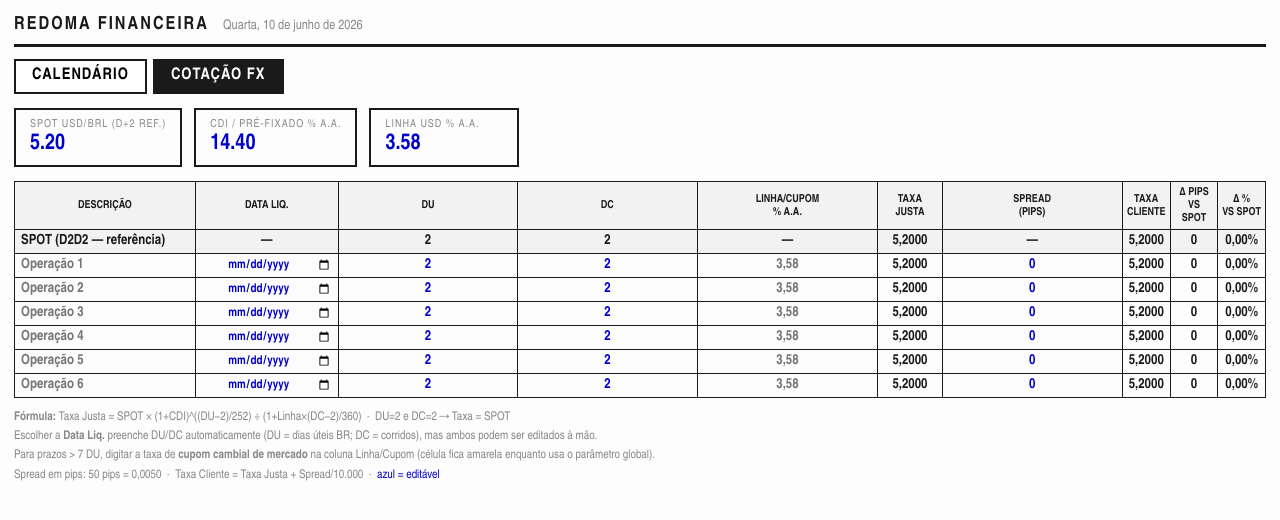
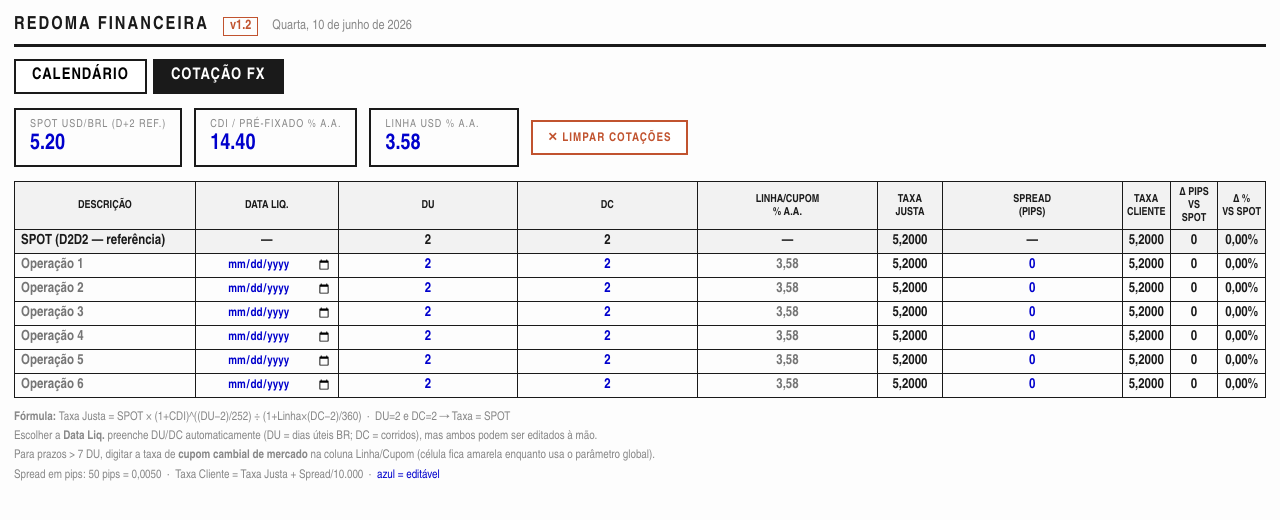
Before and after one commit to ykeuti/redoma-financeira, a plain HTML site: page index.html in a window 1280 px wide. Both pictures are taken after a click on the button "COTAÇÃO FX". Drawn offline with Linux system fonts and the light colour scheme.

Commit message:
v1.2 - botao limpar cotacoes na aba FX e selo de versao

```diff
--- a/index.html
+++ b/index.html
@@ -14,6 +14,7 @@
   h1{font-size:18px; letter-spacing:2px; text-transform:uppercase;}
   .topo{display:flex; align-items:baseline; gap:14px; border-bottom:3px solid var(--ink); padding-bottom:8px; margin-bottom:12px;}
   .topo small{color:var(--gray);}
+  .topo .versao{font-weight:bold; color:var(--mag); border:1px solid var(--mag); padding:0 6px;}
   nav{display:flex; gap:6px; margin-bottom:14px;}
   nav button{font:inherit; font-weight:bold; padding:6px 16px; border:2px solid var(--ink); background:#fff; cursor:pointer; text-transform:uppercase; letter-spacing:1px;}
   nav button.on{background:var(--ink); color:#fff;}
@@ -64,6 +65,8 @@
   .par{border:2px solid var(--ink); padding:8px 14px; min-width:150px;}
   .par label{display:block; font-size:11px; text-transform:uppercase; letter-spacing:1px; color:var(--gray);}
   .par input{font:inherit; font-size:22px; font-weight:bold; color:#0000cc; border:none; width:110px; background:transparent; outline:none;}
+  .bt-limpar{font:inherit; font-size:12px; font-weight:bold; align-self:center; padding:8px 14px; border:2px solid var(--mag); background:#fff; color:var(--mag); cursor:pointer; text-transform:uppercase; letter-spacing:1px;}
+  .bt-limpar:hover{background:var(--mag); color:#fff;}
   .fx-tab th{border:1px solid var(--ink); font-size:11px; padding:4px; background:var(--soft); text-transform:uppercase;}
   .fx-tab td{border:1px solid var(--ink); font-size:14px; padding:3px 6px; text-align:center;}
   .fx-tab input{font:inherit; font-size:14px; border:none; background:transparent; width:100%; text-align:center; outline:none; color:#0000cc; font-weight:bold;}
@@ -79,6 +82,7 @@
 
 <div class="topo">
   <h1>Redoma Financeira</h1>
+  <small class="versao">v1.2</small>
   <small id="hoje-label"></small>
 </div>
 
@@ -110,6 +114,7 @@
     <div class="par"><label>Spot USD/BRL (D+2 ref.)</label><input id="p-spot" type="number" step="0.0001" value="5.20"></div>
     <div class="par"><label>CDI / Pré-fixado % a.a.</label><input id="p-cdi" type="number" step="0.01" value="14.40"></div>
     <div class="par"><label>Linha USD % a.a.</label><input id="p-linha" type="number" step="0.01" value="3.58"></div>
+    <button class="bt-limpar" onclick="limparOps()">✕ Limpar cotações</button>
   </div>
   <table class="fx-tab">
     <thead><tr>
@@ -452,6 +457,20 @@
   recalc();
 }
 
+// limpa todas as operações da tabela FX (mantém Spot/CDI/Linha)
+function limparOps(){
+  if(!confirm("Apagar todas as cotações da tabela?")) return;
+  for(let i=0;i<N_OPS;i++){
+    document.getElementById("desc"+i).value="";
+    document.getElementById("data"+i).value="";
+    document.getElementById("du"+i).value="2";
+    document.getElementById("dc"+i).value="2";
+    document.getElementById("linha"+i).value="";
+    document.getElementById("spread"+i).value="0";
+  }
+  recalc();
+}
+
 // envia a data-base do calendário para a primeira operação livre da aba FX
 function enviaParaFx(){
   const baseD = new Date(base);
```
